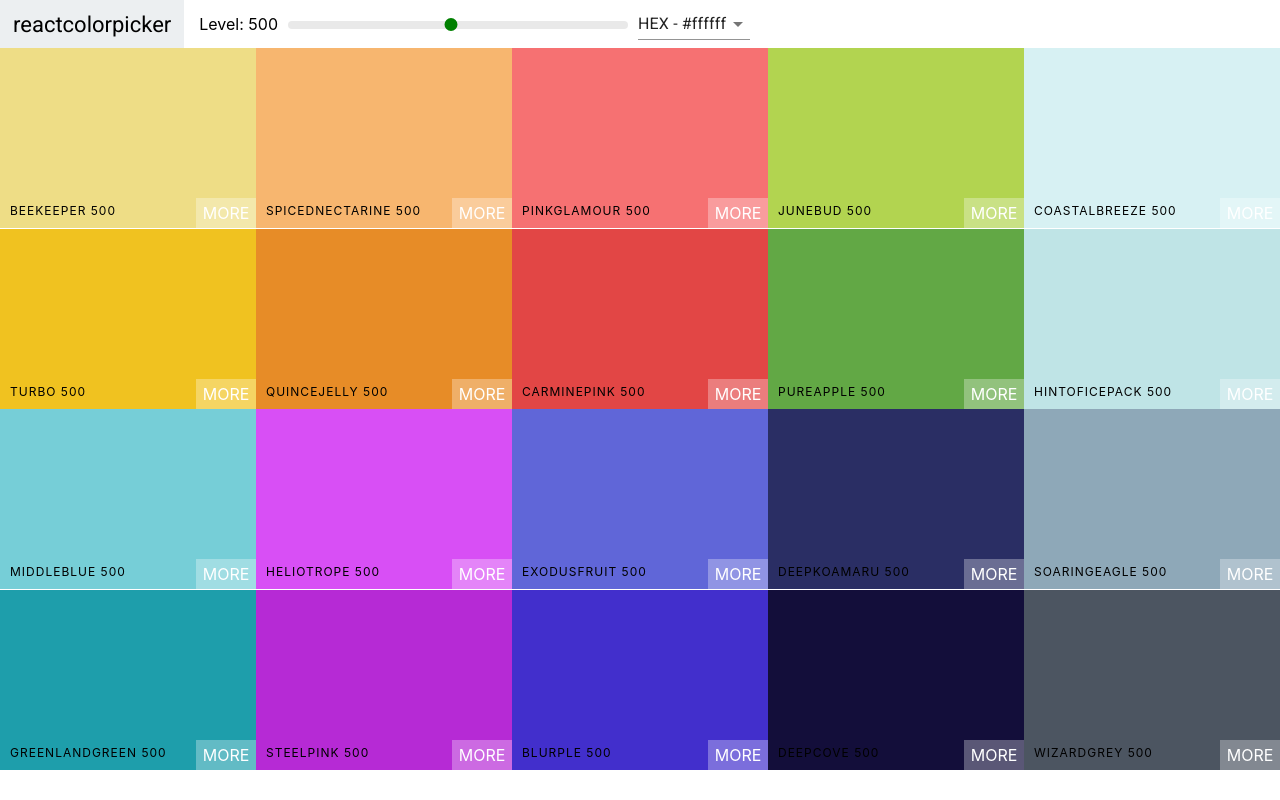
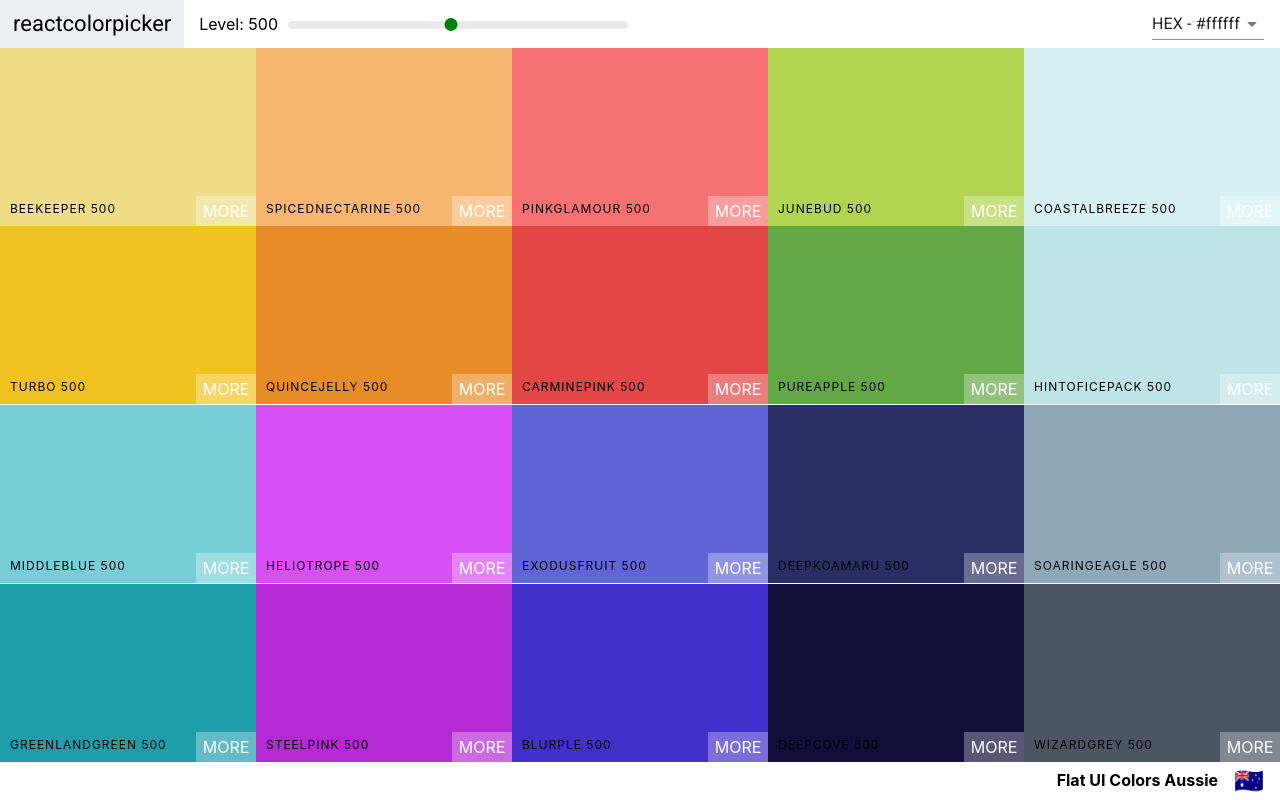
Before and after one commit to knee-rel/color-project, a React (Create React App) app: page / in a window 1280 px wide. Built offline with nearby package versions, Linux system fonts and the light colour scheme.

Commit message:
added snackbar and footer

```diff
--- a/package.json
+++ b/package.json
@@ -4,6 +4,7 @@
   "private": true,
   "dependencies": {
     "@material-ui/core": "^4.11.3",
+    "@material-ui/icons": "^4.11.2",
     "@testing-library/jest-dom": "^5.11.4",
     "@testing-library/react": "^11.1.0",
     "@testing-library/user-event": "^12.1.10",
--- a/src/Navbar.css
+++ b/src/Navbar.css
@@ -48,3 +48,8 @@
 .rc-slider-rail {
   height: 8px;
 }
+
+.select-container{
+  margin-left: auto;
+  margin-right: 1rem;
+}
--- a/src/Navbar.js
+++ b/src/Navbar.js
@@ -1,6 +1,9 @@
 import React, { Component } from "react";
 import Select from "@material-ui/core/Select";
 import MenuItem from "@material-ui/core/MenuItem";
+import Snackbar from "@material-ui/core/Snackbar";
+import IconButton from "@material-ui/core/IconButton";
+import CloseIcon from "@material-ui/icons/Close";
 import Slider from "rc-slider";
 import "rc-slider/assets/index.css";
 import "./Navbar.css";
@@ -8,12 +11,16 @@
 export default class Navbar extends Component {
   constructor(props) {
     super(props);
-    this.state = { format: "hex" };
-    this.handleChange = this.handleChange.bind(this)
+    this.state = { format: "hex", open: true };
+    this.handleFormatChange = this.handleFormatChange.bind(this);
+    this.closeSnackbar = this.closeSnackbar.bind(this);
   }
-  handleChange(e) {
-    this.setState({ format: e.target.value });
+  handleFormatChange(e) {
+    this.setState({ format: e.target.value, open:true });
     this.props.handleChange(e.target.value);
+  }
+  closeSnackbar() {
+    this.setState({ open: false });
   }
   render() {
     const { level, changeLevel, handleChange } = this.props;
@@ -36,12 +43,30 @@
           </div>
         </div>
         <div className="select-container">
-          <Select value={format} onChange={this.handleChange}>
+          <Select value={format} onChange={this.handleFormatChange}>
             <MenuItem value="hex">HEX - #ffffff </MenuItem>
             <MenuItem value="rgb">RGB - rgb(255,255,255) </MenuItem>
             <MenuItem value="rgba">RGBA - rgba(255,255,255, 1.0) </MenuItem>
           </Select>
         </div>
+        <Snackbar
+          anchorOrigin={{ vertical: "bottom", horizontal: "left" }}
+          open={this.state.open}
+          autoHideDuration={3000}
+          message={<span id="message-id">Format Changed to {format.toUpperCase()}!</span>}
+          ContentProps={{ "aria-describedby": "message-id" }}
+          onClose={this.closeSnackbar}
+          action={[
+            <IconButton
+              onClick={this.closeSnackbar}
+              color="inherit"
+              key="close"
+              aria-label="close"
+            >
+              <CloseIcon />
+            </IconButton>,
+          ]}
+        />
       </header>
     );
   }
--- a/src/Palette.css
+++ b/src/Palette.css
@@ -1,7 +1,23 @@
 .Palette {
   height: 100vh;
+  display: flex;
+  flex-direction: column;
 }
 
 .Palette-colors {
   height: 90%;
 }
+
+.Palette-footer {
+  background-color: white;
+  height: 5vh;
+  display: flex;
+  justify-content: flex-end;
+  align-items: center;
+  font-weight: bold;
+}
+
+.emoji {
+  font-size: 1.5rem;
+  margin: 0 1rem;
+}
--- a/src/Palette.js
+++ b/src/Palette.js
@@ -20,10 +20,10 @@
     this.setState({ format: val });
   }
   render() {
-    const { colors } = this.props.palette;
+    const { colors, paletteName, emoji } = this.props.palette;
     const { level, format } = this.state;
     const colorBoxes = colors[level].map((color) => {
-      return <ColorBox background={color[format]} name={color.name} />;
+      return <ColorBox background={color[format]} name={color.name} key={color.id} />;
     });
     return (
       <div className="Palette">
@@ -33,6 +33,10 @@
           handleChange={this.changeFormat}
         />
         <div className="Palette-colors">{colorBoxes}</div>
+        <footer className="Palette-footer">
+          {paletteName}
+          <span className="emoji">{emoji}</span>
+        </footer>
       </div>
     );
   }
```
Also changed, not shown: 1 other file (tests, documents, lock files or other folders).
